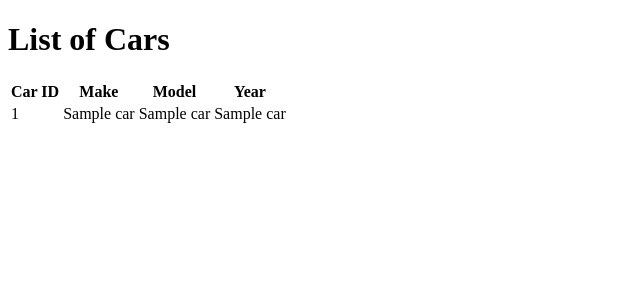
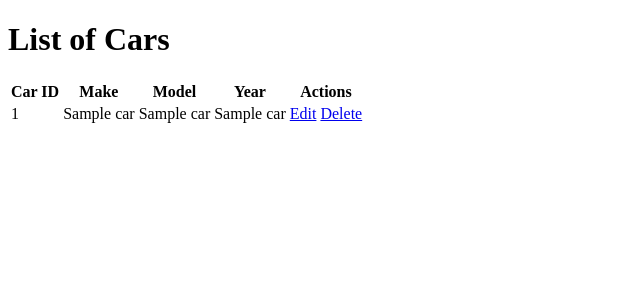
Before and after one commit to iliaGilia/flask_cars_sql, a Flask app: template back/templates/cars.html in a window 1280 px wide. Shown: the top 300 px of the page, without its empty margins (0-640 px from the left). Run offline with Flask 3, Linux system fonts and the light colour scheme; the template is opened without the code that fills it: most values are stand-ins (such as "Sample title", 1, 10 or a date in 2020).

Commit message:
Add files via upload

```diff
--- a/back/app.py
+++ b/back/app.py
@@ -4,7 +4,7 @@ import mysql.connector
 app = Flask(__name__)
 app.config['MYSQL_HOST'] = 'localhost'
 app.config['MYSQL_USER'] = 'root'
-app.config['MYSQL_PASSWORD'] = 'PASSWORD'
+app.config['MYSQL_PASSWORD'] = 'iliA4122002'
 app.config['MYSQL_DB'] = 'car_database'
 
 mysql = mysql.connector.connect(
--- a/back/templates/cars.html
+++ b/back/templates/cars.html
@@ -11,7 +11,7 @@
             <th>Make</th>
             <th>Model</th>
             <th>Year</th>
-            <!-- Add more columns as needed -->
+            <th>Actions</th>
         </tr>
         {% for car in cars %}
         <tr>
@@ -19,7 +19,10 @@
             <td>{{ car[1] }}</td>
             <td>{{ car[2] }}</td>
             <td>{{ car[3] }}</td>
-            <!-- Add more columns as needed -->
+            <td>
+                <a href="{{ url_for('edit_car', car_id=car[0]) }}">Edit</a>
+                <a href="{{ url_for('delete_car', car_id=car[0]) }}">Delete</a>
+            </td>
         </tr>
         {% endfor %}
     </table>
```
